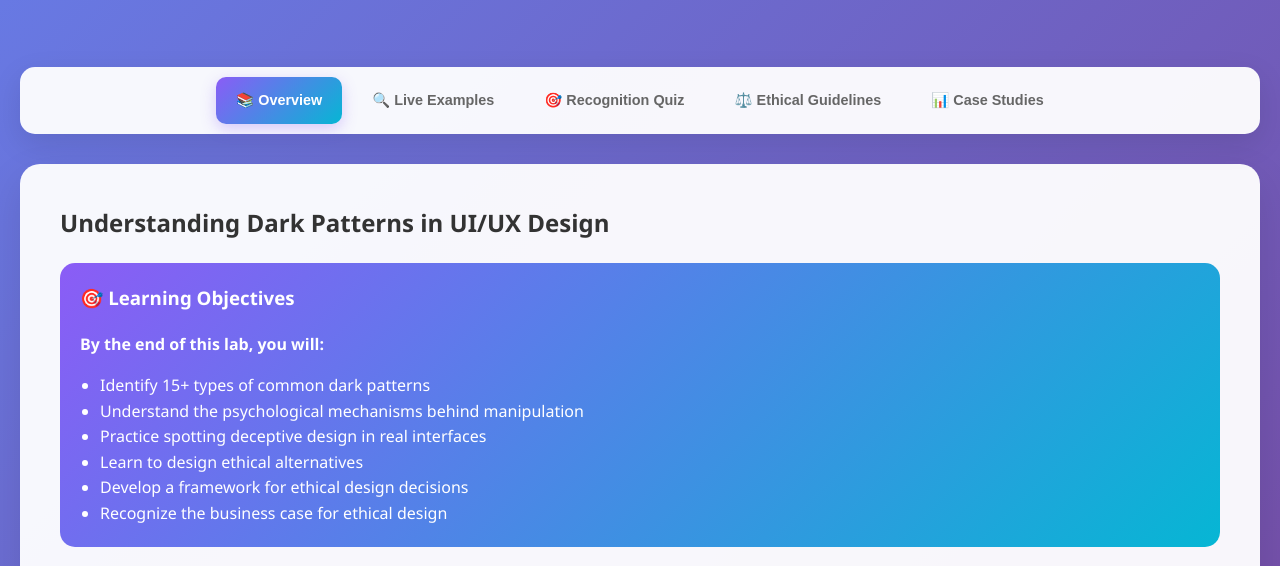
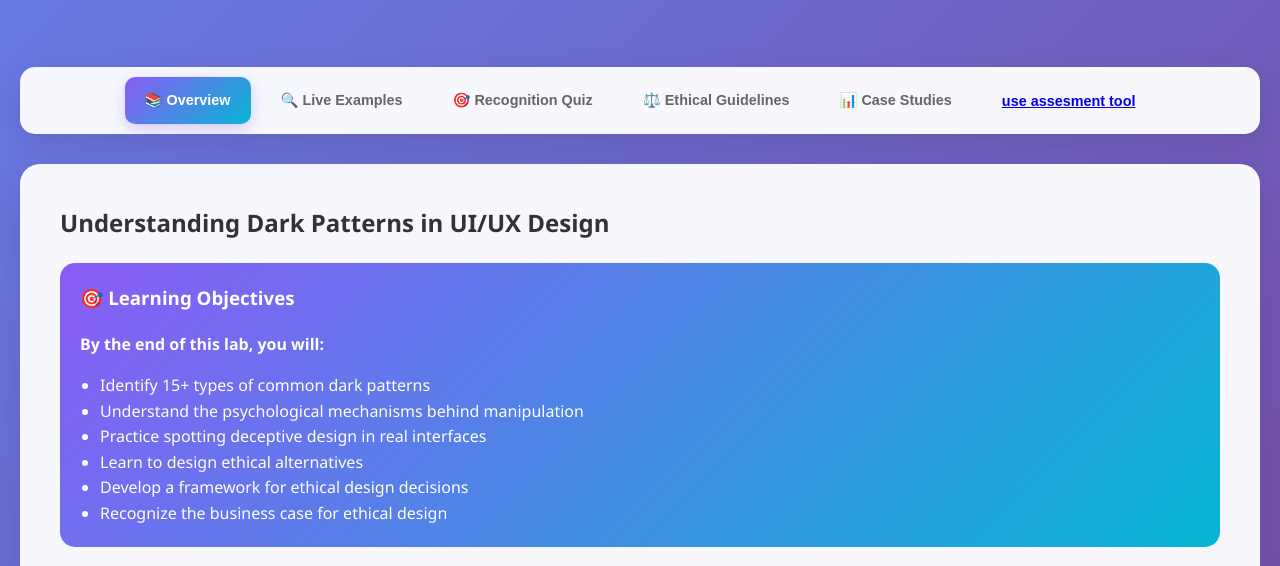
Before and after one commit to anandvip/va-media-manipulation, a plain HTML site: page lab/index.html in a window 1280 px wide. Shown: the part 224-790 px from the top of the page. Drawn offline with Linux system fonts and the light colour scheme.

Commit message:
Update index.html

```diff
--- a/lab/index.html
+++ b/lab/index.html
@@ -591,6 +591,7 @@
                 <button class="tab-button" onclick="showTab('quiz')">🎯 Recognition Quiz</button>
                 <button class="tab-button" onclick="showTab('ethics')">⚖️ Ethical Guidelines</button>
                 <button class="tab-button" onclick="showTab('cases')">📊 Case Studies</button>
+                <button class="tab-button" ><a href="https://anandvip.github.io/va-media-manipulation/" target="_blank">use assesment tool</a></button>
             </div>
         </div>
 
```
